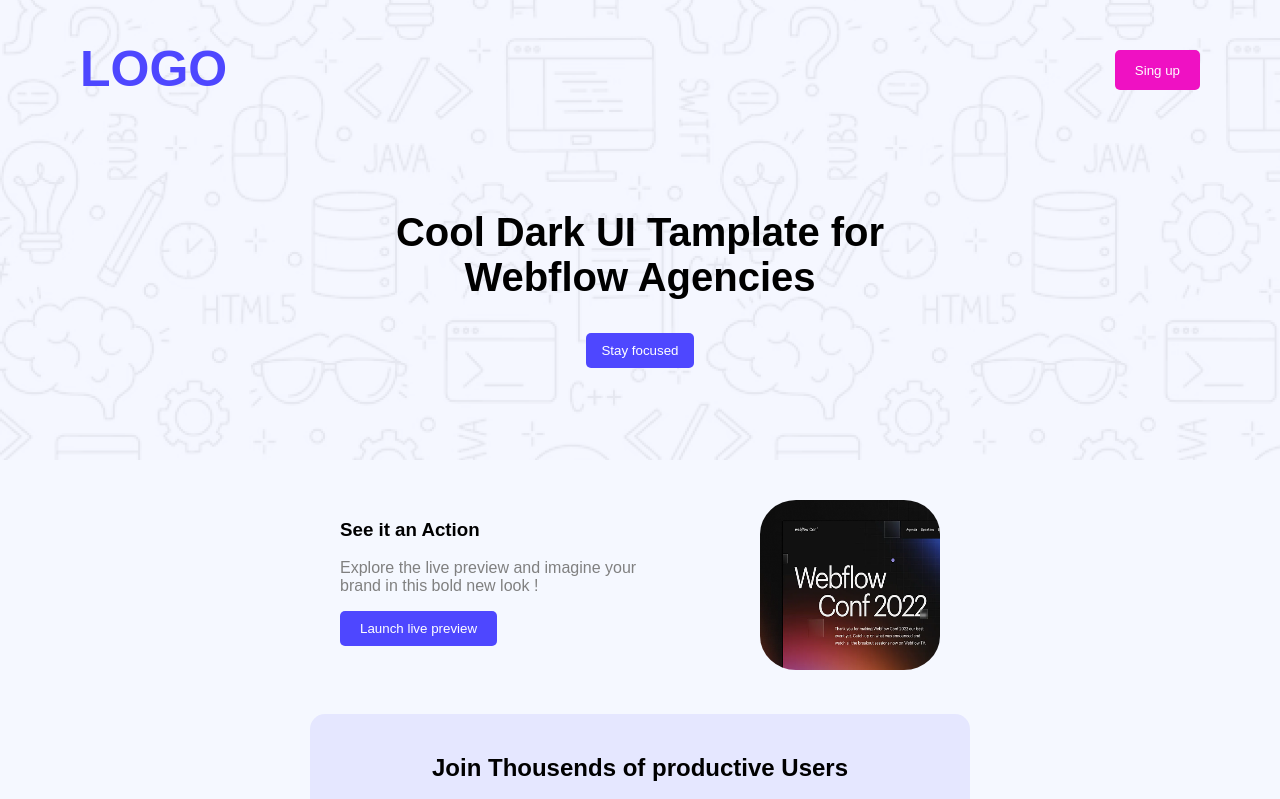
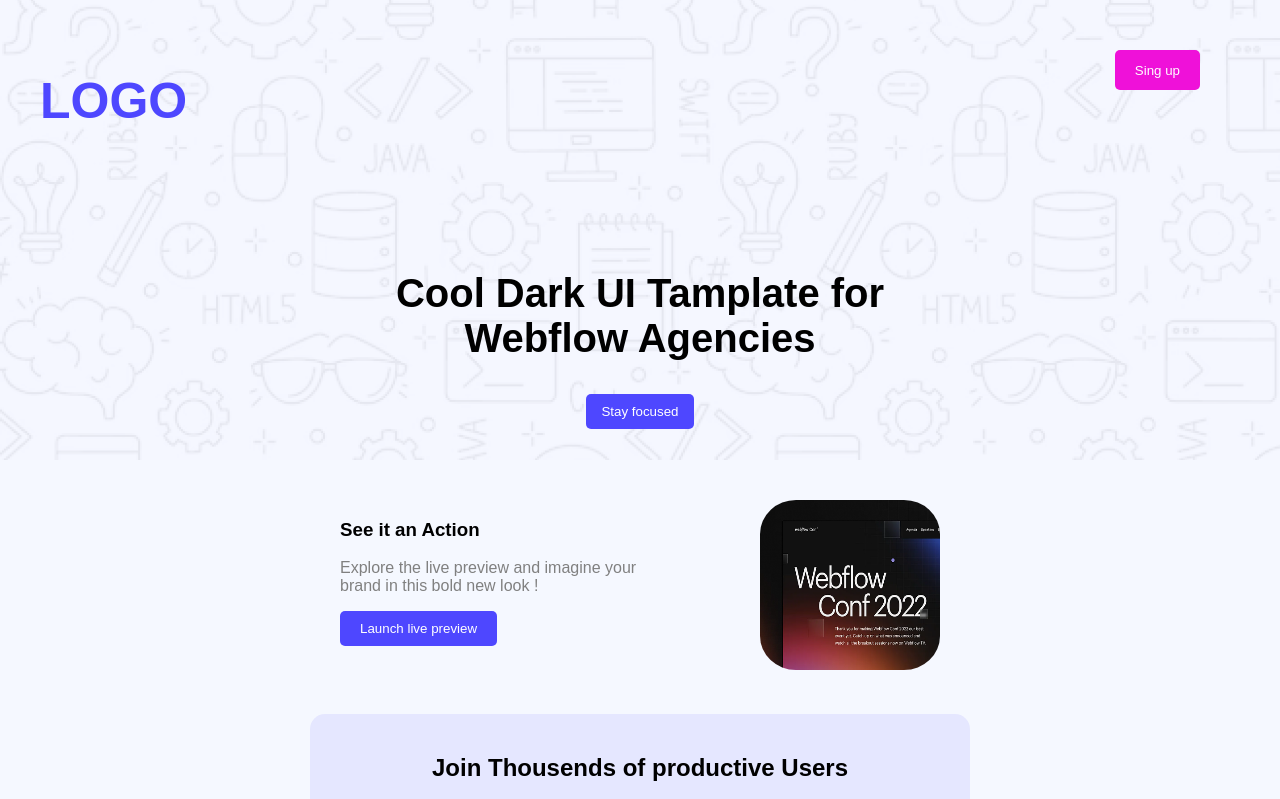
Before and after one commit to rafiology154/rafi-website-repo, a plain HTML site: page my.html in a window 1280 px wide. In both pictures the pointer is over the button "Sing up". Shown: the top 799 px of the page. Drawn offline with Linux system fonts and the light colour scheme.

Commit message:
still checking

```diff
--- a/my.html
+++ b/my.html
@@ -14,7 +14,7 @@
         <div>
             <nav>
                 <div class="logo-sight">
-                    <h2 class="logo logo1">LOGO</h2>
+                    <h2 class="logo content">LOGO</h2>
                 </div>
                 <button class="primary-btn btn1">Sing up</button>
             </nav>
--- a/styles/style.css
+++ b/styles/style.css
@@ -16,7 +16,7 @@ button{
 }
 button:hover{
     color: rgb(255, 255, 255);
-    background-color: rgb(239, 17, 195);
+    background-color: rgb(239, 17, 217);
     transition: 0.3s;
 }
 
```
